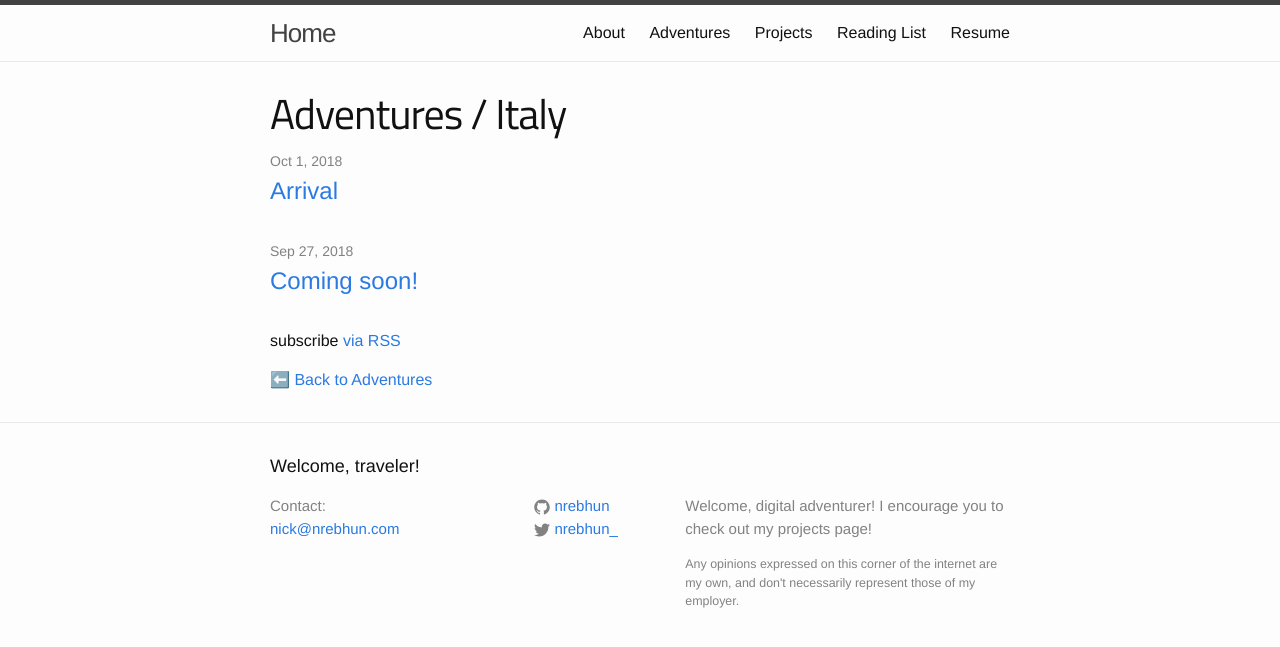
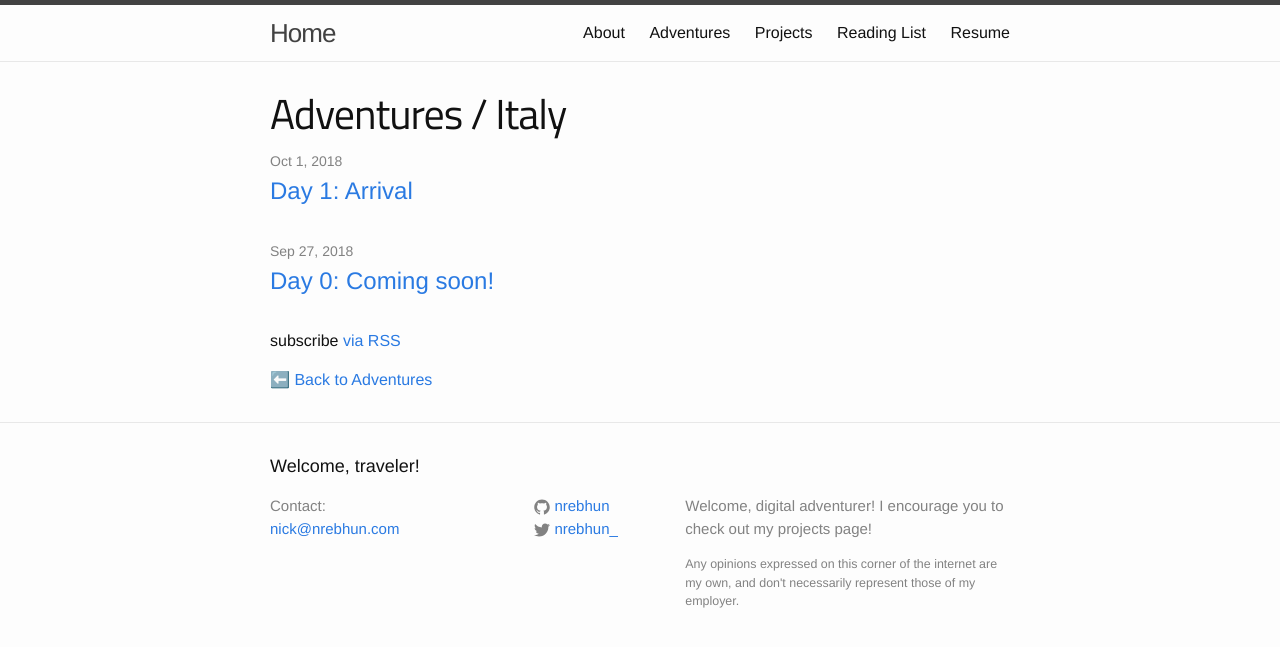
Before and after one commit to nrebhun/nrebhun.github.io, a Jekyll site: the page built from adventures-italy.md, in a window 1280 px wide. Shown: the top 647 px of the page. Built offline with Jekyll 4.4.1, drawn with Linux system fonts in a browser that asks for light colours.

Commit message:
Add 'Day' count to Adventure feed

```diff
--- a/_layouts/adventure-feed.html
+++ b/_layouts/adventure-feed.html
@@ -13,7 +13,7 @@
             <span class="post-meta">{{ post.date | date: "%b %-d, %Y" }}</span>
 
             <h2>
-              <a class="post-link" href="{{ post.url | prepend: site.baseurl }}">{{ post.title }}</a>
+              <a class="post-link" href="{{ post.url | prepend: site.baseurl }}">Day {{ post.day}}: {{ post.title }}</a>
             </h2>
           </li>
       {% endif %}
--- a/_posts/2018-09-27-Coming-Soon.md
+++ b/_posts/2018-09-27-Coming-Soon.md
@@ -3,6 +3,7 @@
 title: "Coming soon!"
 date: 2018-09-27 10:48:00
 tags: [Adventure, Italy]
+day: 0
 ---
 
 Subscribe to the RSS feed if you want to be notified of posts when they're uploaded!
--- a/_posts/2018-10-01-Arrival.md
+++ b/_posts/2018-10-01-Arrival.md
@@ -3,6 +3,7 @@
 title: "Arrival"
 date: 2018-10-01 10:14:00
 tags: [Adventure, Italy]
+day: 1
 ---
 
 <img style="max-width: 100%;
--- a/adventures/adventure-italy-feed.xml
+++ b/adventures/adventure-italy-feed.xml
@@ -14,7 +14,7 @@
     {% for post in site.posts %}
       {% if post.tags[1] == "Italy" %}
         <item>
-          <title>{{ post.title | xml_escape }}</title>
+          <title>Day {{ post.day }}: {{ post.title | xml_escape }}</title>
           <description>{{ post.content | xml_escape }}</description>
           <pubDate>{{ post.date | date_to_rfc822 }}</pubDate>
           <link>{{ post.url | prepend: site.baseurl | prepend: site.url }}</link>
```
